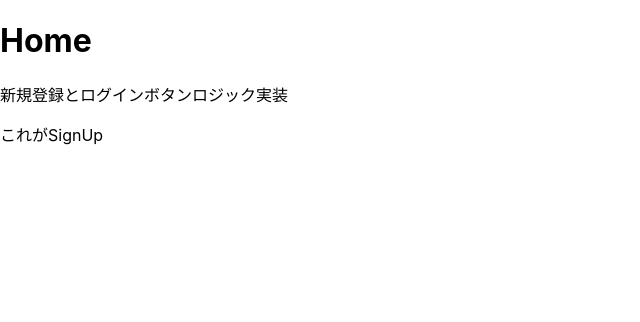
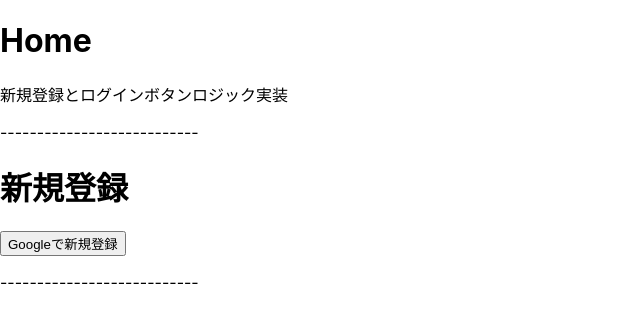
Before and after one commit to YuuHikida/GSC_frontend_react, a React (Create React App) app: page / in a window 1280 px wide. Shown: the top 322 px of the page, without its empty margins (0-640 px from the left). Built offline with nearby package versions, Linux system fonts and the light colour scheme; no server answers.

Commit message:
いったんgoogleポップアップエラー解消

```diff
--- a/src/App.js
+++ b/src/App.js
@@ -10,6 +10,7 @@ import LoginButton from './components/LoginButton';
 import { GoogleOAuthProvider } from '@react-oauth/google';
 import TestHome from './components/testHome';
 
+const clientId = process.env.REACT_APP_GOOGLE_CLIENT_ID;
 
 // UserPageコンポーネント ("/user" ルートに表示)
 function UserPage() {
@@ -34,6 +35,7 @@ function App() {
     ここでGoogleOAuthProviderを使い、クライアントIDを設定
     囲んだルート全てにClientId
     */
+    <GoogleOAuthProvider clientId={clientId}>
       <Router>
         <div className="App">
           {/* 必要であれば、どのページでも<LoginButton />を使用可能 */}
@@ -45,6 +47,7 @@ function App() {
           </Routes>
         </div>
       </Router>
+      </GoogleOAuthProvider>
   );
 }
 
--- a/src/components/SignUp.jsx
+++ b/src/components/SignUp.jsx
@@ -1,10 +1,53 @@
+import { useGoogleLogin } from "@react-oauth/google";
+import { useState } from "react";
 
 function SingUp(){
+    const[message,setMessage] = useState('');
+
+    const googleSignUp =useGoogleLogin({
+        onSuccess:async(response)=>{
+            // Googleから帰ってくる credential (ID Token)
+            const idToken = response.credential;
+            if(!idToken)
+            {
+                setMessage('Google認証に失敗しました(credentialが空)');
+                return;
+            }
+
+            try{
+                //Cokieを受け取るにはcredntials:'include'が必要
+                const res = await fetch('`${process.env.REACT_APP_API_URL}/auth/testAuthenticate`', {
+                    method: 'POST',
+                    headers: { 'Content-Type': 'application/json' },
+                    credentials: 'include',
+                    body: JSON.stringify({ idToken }),
+                });
+
+            if(!res.ok)
+            {
+                const errorData = await res.json();
+                setMessage(`ログイン失敗:${errorData.message || ''}`);
+                return;
+            }
+
+            const data = await res.json();
+            setMessage(data.message || 'ログイン成功');
+        }catch(error){
+            setMessage(`通信エラー:&${error.message}`);
+        }
+    },
+        onError:()=>{
+            setMessage('Google認証に失敗しました');
+        },
+    });
+
+    //画面に返す要素
     return(
         <div>
-            <p>これがSignUp</p>
+            <h1>新規登録</h1>
+            <button onClick={() => googleSignUp()}>Googleで新規登録</button>
         </div>
-    )
+    );
 }
 
 export default SingUp;
--- a/src/components/testHome.jsx
+++ b/src/components/testHome.jsx
@@ -5,7 +5,10 @@ const TestHome =() =>{
         <div>
             <h1>Home</h1>
             <p>新規登録とログインボタンロジック実装</p>
+            <p>---------------------------</p>
             <SingUp/>
+            <p>---------------------------</p>
+
         </div>
     )
 
```
